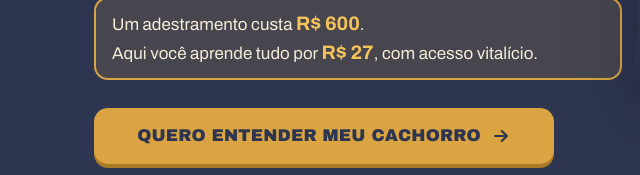
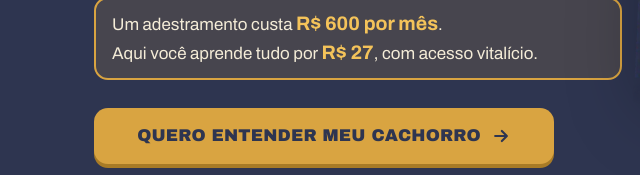
Before and after one commit to oromaovitor/entendaseucachorro, a plain HTML site: page index.html in a window 1280 px wide. Shown: the part 567-742 px from the top of the page, 18-658 px from the left. Drawn offline with Linux system fonts and the light colour scheme; a script that the page names is missing.

Commit message:
Adestramento: R$ 600 por mês
Co-Authored-By: Claude Opus 5.5 <noreply@anthropic.com>

```diff
--- a/index.html
+++ b/index.html
@@ -349,7 +349,7 @@ fbq('track','ViewContent',{content_name:'Curso completo Entendendo Seu Cachorro'
              alt="Curso Entendendo Seu Cachorro em livro ilustrado e aberto no celular, com a lista de módulos">
       </div>
       <div class="hero-text">
-        <p class="compare"><span>Um adestramento custa <b>R$ 600</b>.</span><span>Aqui você aprende tudo por <b>R$ 27</b>, com acesso vitalício.</span></p>
+        <p class="compare"><span>Um adestramento custa <b>R$ 600 por mês</b>.</span><span>Aqui você aprende tudo por <b>R$ 27</b>, com acesso vitalício.</span></p>
         <div class="cta-block">
           <a class="btn buy" data-cta="topo" href="https://pay.kiwify.com.br/YmAgO0Y">Quero entender meu cachorro <svg aria-hidden="true"><use href="#i-arrow"/></svg></a>
           <p class="guarantee-line"><strong>R$ 27</strong> à vista ou 3x de R$ 9,64 · Acesso imediato e vitalício · Garantia de 7 dias</p>
@@ -562,7 +562,7 @@ fbq('track','ViewContent',{content_name:'Curso completo Entendendo Seu Cachorro'
         <li><span class="ck" aria-hidden="true"><svg><use href="#i-check"/></svg></span>Acesso imediato e vitalício na área de membros</li>
         <li><span class="ck" aria-hidden="true"><svg><use href="#i-check"/></svg></span>Atualizações futuras sem custo</li>
       </ul>
-      <p class="anchor"><span>Um adestramento custa <b>R$ 600</b>.</span><span>Aqui você aprende tudo isso por <b>R$ 27</b>, com acesso vitalício.</span></p>
+      <p class="anchor"><span>Um adestramento custa <b>R$ 600 por mês</b>.</span><span>Aqui você aprende tudo isso por <b>R$ 27</b>, com acesso vitalício.</span></p>
       <div class="price">
         <p class="main">3x de <strong>R$ 9,64</strong></p>
         <p class="alt">ou R$ 27 à vista no Pix ou cartão</p>
```
